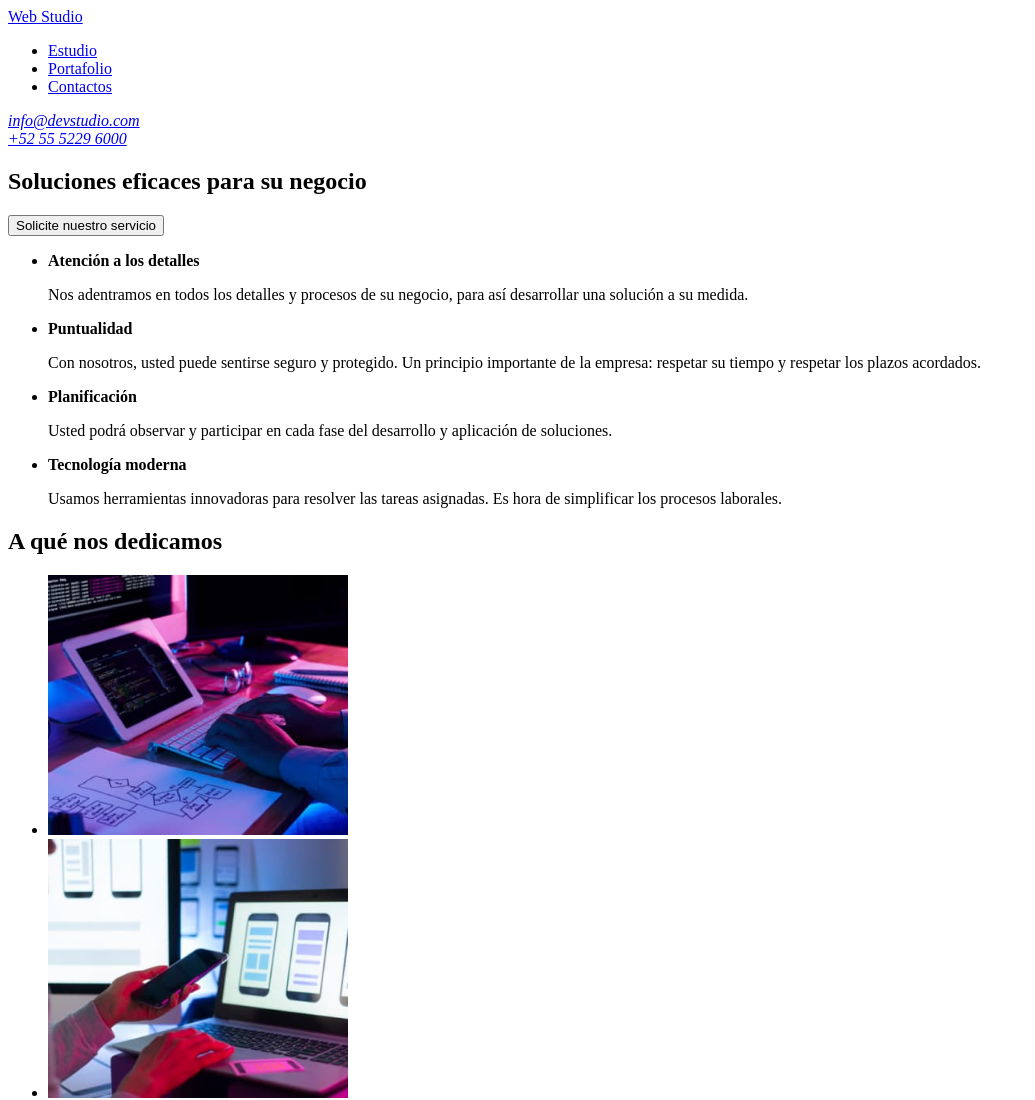
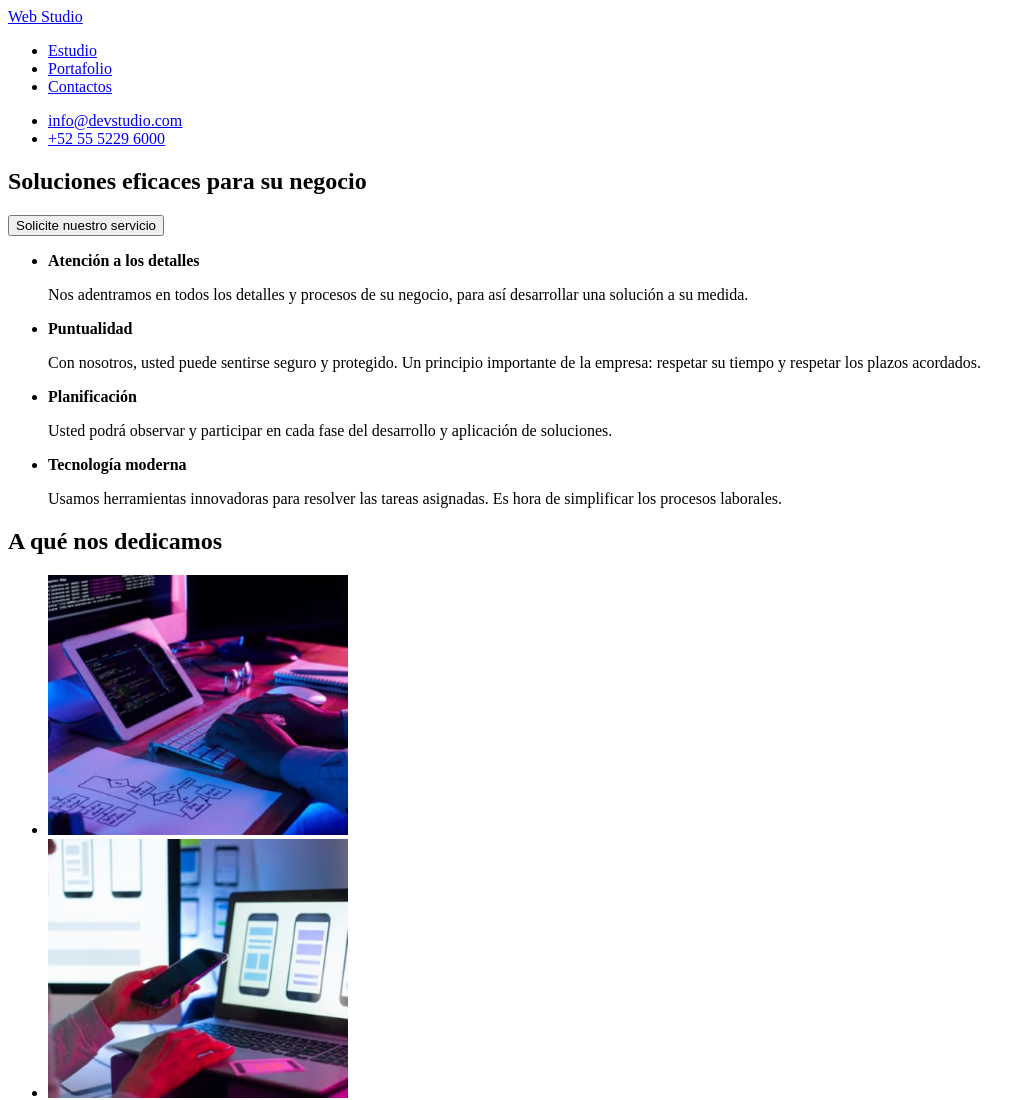
Before and after one commit to anapereirar/goit-markup-hw-01, a plain HTML site: page index.html in a window 1280 px wide. Shown: the top 1100 px of the page, without its empty margins (0-1035 px from the left). Drawn offline with Linux system fonts and the light colour scheme.

Commit message:
header edited

```diff
--- a/index.html
+++ b/index.html
@@ -1,11 +1,13 @@
 <!DOCTYPE html>
 <html lang="es">
+
 <head>
   <meta charset="UTF-8">
   <meta http-equiv="X-UA-Compatible" content="IE=edge">
   <meta name="viewport" content="width=device-width, initial-scale=1.0">
   <title>Principal</title>
 </head>
+
 <body>
   <header class="header">
     <div class="container">
@@ -19,11 +21,10 @@
           <li><a href="#">Contactos</a></li>
         </ul>
       </nav>
-      <address class="contact-info">
-        <a href="mailito:info@devstudio.com">info@devstudio.com</a>
-        <br>
-        <a href="tel:+525552296000">+52 55 5229 6000</a>
-      </address>
+      <ul class="contact-info">
+        <li><a href="mailito:info@devstudio.com">info@devstudio.com</a></li>
+        <li><a href="tel:+525552296000">+52 55 5229 6000</a></li>
+      </ul>
     </div>
   </header>
   <main>
@@ -133,4 +134,5 @@
     </div>
   </footer>
 </body>
+
 </html>
```
